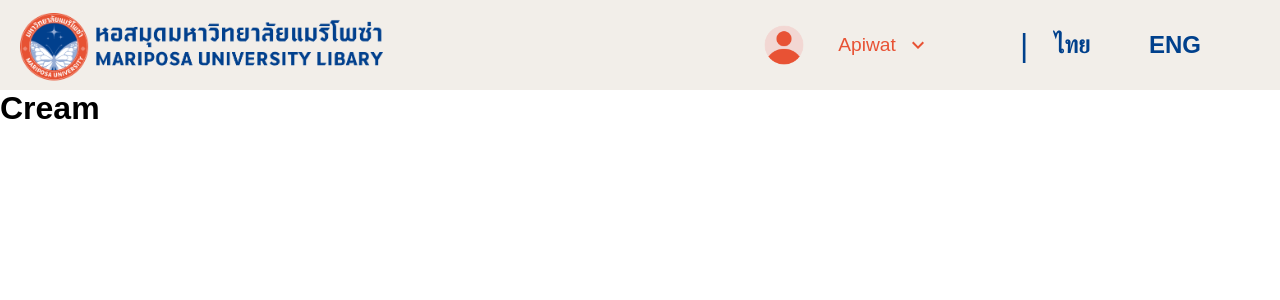
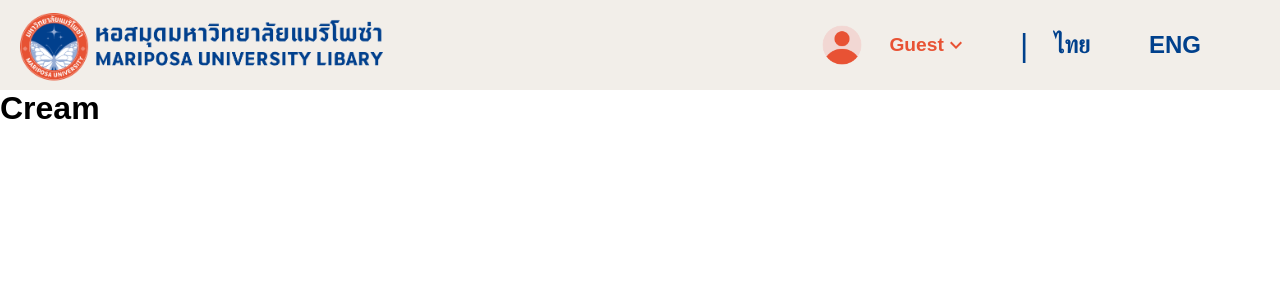
Before and after one commit to mrapiiwat/mariposa, a React (Vite) app: page /gameroom in a window 1280 px wide. Shown: the top 300 px of the page. Built offline with nearby package versions, Linux system fonts and the light colour scheme; a web font is replaced by a local one.

Commit message:
Refactor Nav component: Update navigation styling

```diff
--- a/src/component/Nav/Nav.jsx
+++ b/src/component/Nav/Nav.jsx
@@ -4,7 +4,7 @@ import mainlogo from "../../assets/libarylogo.png";
 
 const Nav = () => {
   return (
-    <>
+    <div className="nav-con">
       <nav>
         <div className="logo-con">
           <Link to="/">
@@ -35,7 +35,7 @@ const Nav = () => {
           </div>
         </div>
       </nav>
-    </>
+    </div>
   );
 };
 
--- a/src/component/Nav/NavLogin.css
+++ b/src/component/Nav/NavLogin.css
@@ -7,7 +7,7 @@
   box-sizing: border-box;
 }
 
-body {
+.nav-log-con {
   font-family: "IBM Plex Sans Thai", sans-serif;
 }
 
@@ -30,37 +30,39 @@ nav {
     min-width: 600px;
     .ul-nav-log {
       display: flex;
-      justify-content: space-between;
+      justify-content: end;
       list-style: none;
       width: 50%;
-      position: relative;
       margin-left: 70px;
-      li {
+      .li-nav-log {
         display: flex;
         align-items: center;
         min-width: 200px;
         justify-content: space-evenly;
         cursor: pointer;
+        .user-con{
+          display: flex;
+          justify-content: space-evenly;
+          align-items: center;
+          &:hover{
+            opacity: 0.8;
+          }
+          .expand {
+            font-size: 1.5rem;
+            right: 65px;
+            color: var(--color-primary);
+          }
+        }
         .userPic {
           width: 40px;
           border-radius: 50%;
         }
         .p-name {
           font-size: 1.2rem;
+          font-weight: 600;
           color: var(--color-primary);
-          &:hover {
-            opacity: 0.8;
-          }
         }
-        .expand {
-          font-size: 1.5rem;
-          position: absolute;
-          right: 65px;
-          color: var(--color-primary);
-          &:hover {
-            opacity: 0.8;
-          }
-        }
+
       }
     }
     .lang-con {
--- a/src/component/Nav/NavLogin.jsx
+++ b/src/component/Nav/NavLogin.jsx
@@ -3,10 +3,18 @@ import { Link } from "react-router-dom";
 import userPic from "../../assets/user.png";
 import mainlogo from "../../assets/libarylogo.png";
 import { MdOutlineExpandMore } from "react-icons/md";
+import { useState } from "react";
 
 const NavLogin = () => {
+  const [user, setUser] = useState([
+    {
+      name: "Guest",
+      img: userPic,
+    },
+  ]);
+
   return (
-    <>
+    <div className="nav-log-con">
       <nav>
         <div className="logo-con">
           <Link to="/">
@@ -16,9 +24,11 @@ const NavLogin = () => {
         <div className="menu-con">
           <ul className="ul-nav-log">
             <li className="li-nav-log">
-              <img className="userPic" src={userPic} alt="" />
-              <p className="p-name">Apiwat</p>
-              <MdOutlineExpandMore className="expand" />
+              <img className="userPic" src={user[0].img} alt="" />
+              <div className="user-con">
+                <p className="p-name">{user[0].name}</p>
+                <MdOutlineExpandMore className="expand" />
+              </div>
             </li>
           </ul>
           <div className="lang-con">
@@ -32,7 +42,7 @@ const NavLogin = () => {
           </div>
         </div>
       </nav>
-    </>
+    </div>
   );
 };
 
--- a/src/component/Nav/nav.css
+++ b/src/component/Nav/nav.css
@@ -7,7 +7,7 @@
   box-sizing: border-box;
 }
 
-body {
+.nav-con {
   font-family: "IBM Plex Sans Thai", sans-serif;
 }
 
--- a/src/mariposa/AboutPage/AboutPage.css
+++ b/src/mariposa/AboutPage/AboutPage.css
@@ -7,6 +7,6 @@
   box-sizing: border-box;
 }
 
-body {
+.about-page-con {
   font-family: "IBM Plex Sans Thai", sans-serif;
 }
--- a/src/mariposa/AboutPage/AboutPage.jsx
+++ b/src/mariposa/AboutPage/AboutPage.jsx
@@ -2,9 +2,9 @@ import Nav from "../../component/Nav/Nav";
 
 const AboutPage = () => {
   return (
-    <>
+    <div className="about-page-con">
       <Nav />
-    </>
+    </div>
   );
 };
 
--- a/src/mariposa/GameRoom/GameRoom.css
+++ b/src/mariposa/GameRoom/GameRoom.css
@@ -6,7 +6,7 @@
   padding: 0;
   box-sizing: border-box;
 }
-body {
+.game-room-con {
   font-family: "IBM Plex Sans Thai", sans-serif;
   height: calc(90px-100vh);
 }
--- a/src/mariposa/GameRoom/GameRoom.jsx
+++ b/src/mariposa/GameRoom/GameRoom.jsx
@@ -4,7 +4,7 @@ import "./GameRoom.css";
 
 const GameRoom = () => {
   return (
-    <div>
+    <div className="game-room-con">
       <NavLogin />
       <h1>Cream</h1>
     </div>
--- a/src/mariposa/HomePage/HomePage.css
+++ b/src/mariposa/HomePage/HomePage.css
@@ -7,6 +7,54 @@
   box-sizing: border-box;
 }
 
-body {
+.home-page-con {
   font-family: "IBM Plex Sans Thai", sans-serif;
 }
+
+.homePage-main-content {
+  height: calc(100vh - 90px);
+  background-image: url("../../assets/libarybackground.jpg");
+  background-size: cover;
+  background-position: calc(100px - 30px) 70%;
+  position: relative;
+  .bulr-back {
+    background-color: rgba(0, 0, 0, 0.7);
+    height: 100%;
+    width: 100%;
+    position: absolute;
+  }
+  .home-content {
+    display: flex;
+    height: 100%;
+    flex-direction: column;
+    justify-content: center;
+    align-items: center;
+    .home-h1 {
+      color: white;
+      font-size: 5rem;
+      font-weight: 700;
+      display: flex;
+      justify-content: center;
+      align-items: center;
+      text-align: center;
+      z-index: 1;
+    }
+    .home-login-btn {
+      background-color: var(--color-primary);
+      border: none;
+      font-size: 1.7rem;
+      font-weight: 600;
+      color: white;
+      padding: 10px 100px;
+      border-radius: 50px;
+      margin-top: 40px;
+      &:hover {
+        background-color: #b1422b;
+      }
+      &:active {
+        background-color: #8e2f1d;
+      }
+      z-index: 1;
+    }
+  }
+}
--- a/src/mariposa/HomePage/HomePage.jsx
+++ b/src/mariposa/HomePage/HomePage.jsx
@@ -3,9 +3,17 @@ import "./HomePage.css";
 
 const HomePage = () => {
   return (
-    <>
+    <div className="home-page-con">
       <Nav />
-    </>
+      <main className="homePage-main-content">
+        <div className="bulr-back"></div>
+        <div className="home-content">
+          <h1 className="home-h1">หอสมุด<br />หมาวิยาลัยเมริโพซ่า</h1>
+          <button className="home-login-btn">เข้าสู่ระบบ</button>
+        </div>
+
+      </main>
+    </div>
   );
 };
 
--- a/src/mariposa/ServicePage/ServicePage.css
+++ b/src/mariposa/ServicePage/ServicePage.css
@@ -1,5 +1,5 @@
 @import url("https://fonts.googleapis.com/css2?family=IBM+Plex+Sans+Thai:wght@100;200;300;400;500;600;700&display=swap");
 
-body {
+.service-page-con {
   font-family: "IBM Plex Sans Thai", sans-serif;
 }
--- a/src/mariposa/ServicePage/ServicePage.jsx
+++ b/src/mariposa/ServicePage/ServicePage.jsx
@@ -1,12 +1,12 @@
-import Nav from '../../component/Nav/Nav'
-import './ServicePage.css'
+import Nav from "../../component/Nav/Nav";
+import "./ServicePage.css";
 
 const ServicePage = () => {
   return (
-    <>
+    <div className="service-page-con">
       <Nav />
-    </>
-  )
-}
+    </div>
+  );
+};
 
-export default ServicePage
+export default ServicePage;
```
